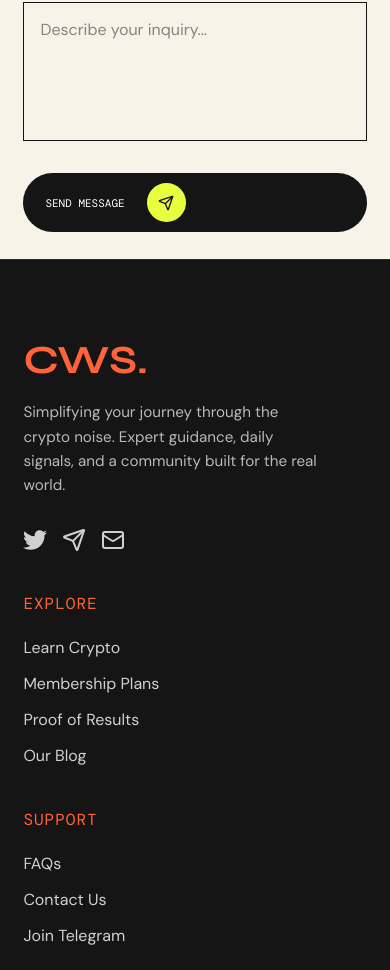
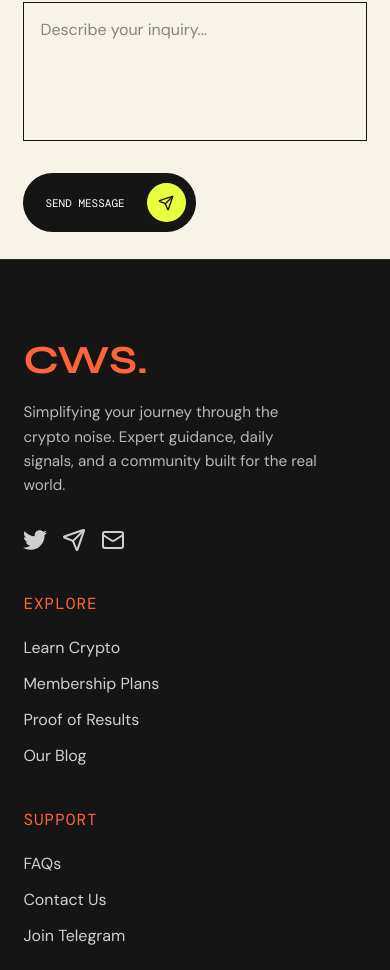
Before and after one commit to olabisi-9ja/Crypto-with-shola, a React (Vite) app in the folder frontend/: page /contact in a window 390 px wide. Shown: the part 1572-2542 px from the top of the page. Built offline with nearby package versions, Linux system fonts and the light colour scheme.

Commit message:
Fix Contact page submit button layout on mobile to prevent stretching

```diff
--- a/frontend/src/pages/ContactPage.tsx
+++ b/frontend/src/pages/ContactPage.tsx
@@ -101,7 +101,7 @@
                 type="submit"
                 disabled={submitted}
                 className="round-link"
-                style={{border: 'none', cursor: 'pointer', background: 'var(--ink)', color: 'white', padding: '10px 10px 10px 22px'}}
+                style={{border: 'none', cursor: 'pointer', background: 'var(--ink)', color: 'white', padding: '10px 10px 10px 22px', alignSelf: 'flex-start'}}
               >
                 <span>{submitted ? 'Sending...' : 'Send Message'}</span>
                 <b style={{background: 'var(--acid)', color: 'var(--ink)'}}><Send size={16} /></b>
```
